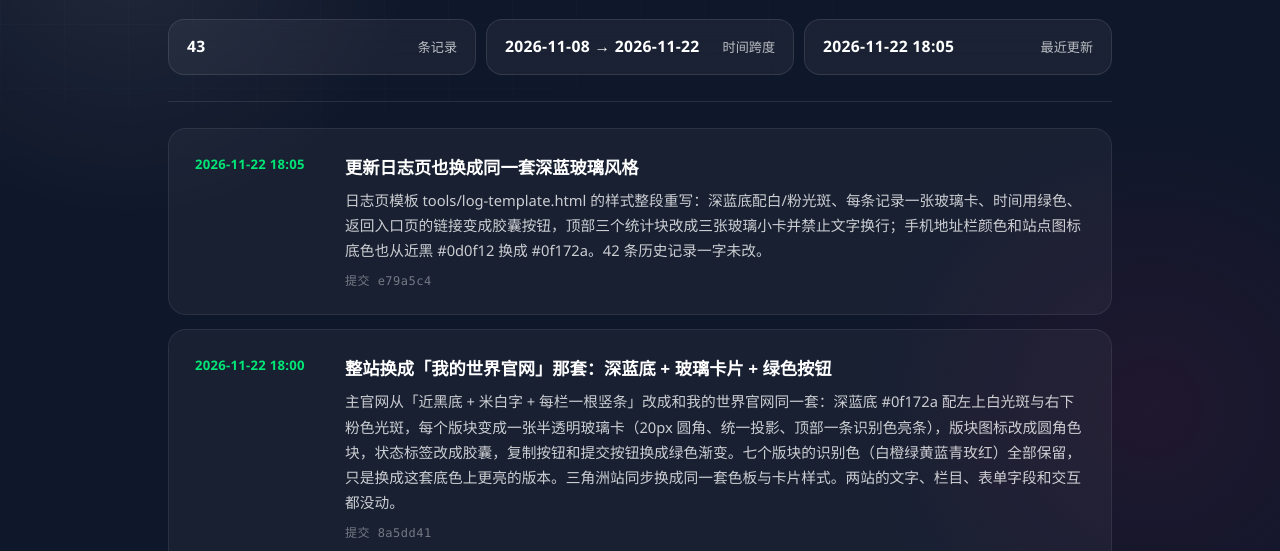
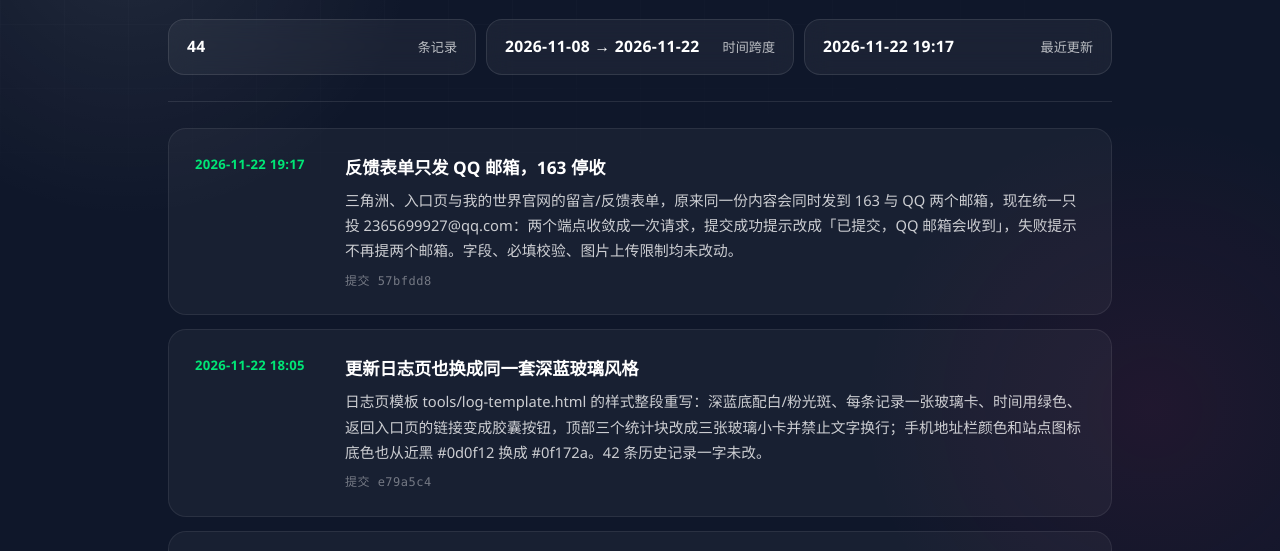
Before and after one commit to dfclub/dfclub.github.io, a plain HTML site: page log.html in a window 1280 px wide. Shown: the part 232-783 px from the top of the page. Drawn offline with Linux system fonts and the light colour scheme.

Commit message:
docs: 更新日志页 [skip log]

```diff
--- a/log.html
+++ b/log.html
@@ -175,13 +175,21 @@ footer a:hover{color:#fff;border-color:rgba(255,255,255,.4)}
     <h1>更新日志</h1>
     <p class="lede">本站每一次改动都记在这里，时间精确到分钟。自动化部署和在 GitHub 网页上手动提交的改动，都会按提交记录收进来。</p>
     <ul class="stats">
-      <li><b>43</b><span>条记录</span></li>
+      <li><b>44</b><span>条记录</span></li>
       <li><b>2026-11-08 → 2026-11-22</b><span>时间跨度</span></li>
-      <li><b>2026-11-22 18:05</b><span>最近更新</span></li>
+      <li><b>2026-11-22 19:17</b><span>最近更新</span></li>
     </ul>
   </header>
 
   <main class="log" aria-label="更改记录">
+      <article class="entry">
+        <time datetime="2026-11-22T19:17">2026-11-22 19:17</time>
+        <div>
+          <h2>反馈表单只发 QQ 邮箱，163 停收</h2>
+          <p>三角洲、入口页与我的世界官网的留言/反馈表单，原来同一份内容会同时发到 163 与 QQ 两个邮箱，现在统一只投 2365699927@qq.com：两个端点收敛成一次请求，提交成功提示改成「已提交，QQ 邮箱会收到」，失败提示不再提两个邮箱。字段、必填校验、图片上传限制均未改动。</p>
+          <span class="hash">提交 57bfdd8</span>
+        </div>
+      </article>
       <article class="entry">
         <time datetime="2026-11-22T18:05">2026-11-22 18:05</time>
         <div>
@@ -531,7 +539,7 @@ footer a:hover{color:#fff;border-color:rgba(255,255,255,.4)}
 
   <footer>
     <span>维护：dfclub</span>
-    <span>本页由提交记录自动生成 · 2026-11-22 18:05</span>
+    <span>本页由提交记录自动生成 · 2026-11-22 19:17</span>
     <a href="./index.html">返回入口页</a>
   </footer>
 </div>
```
